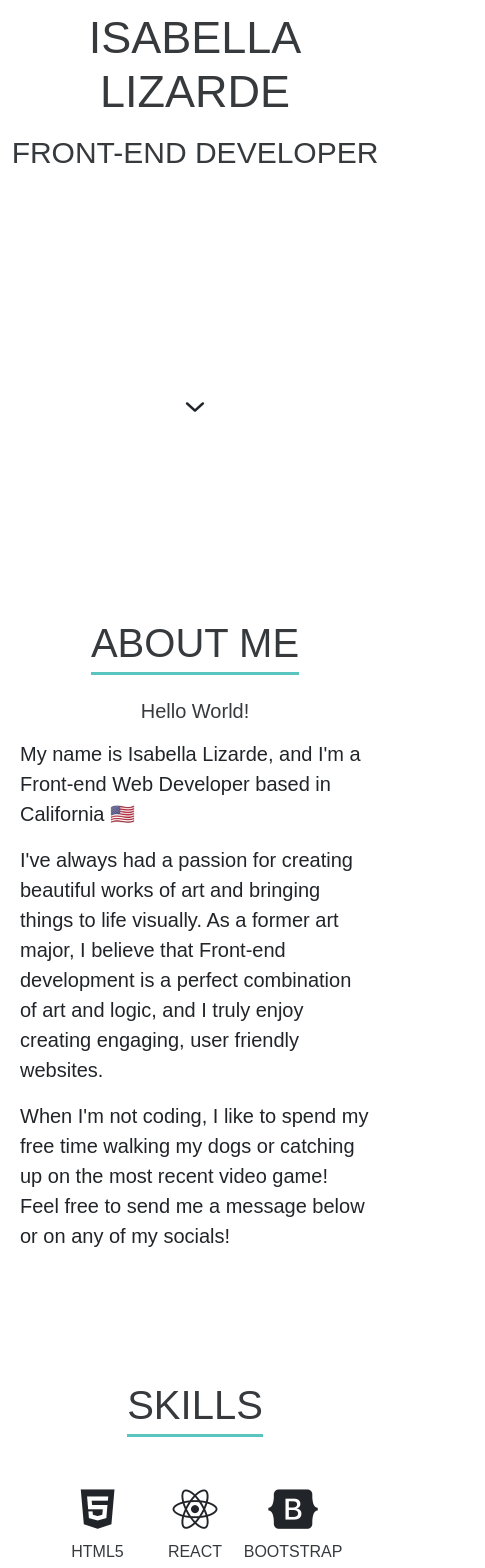
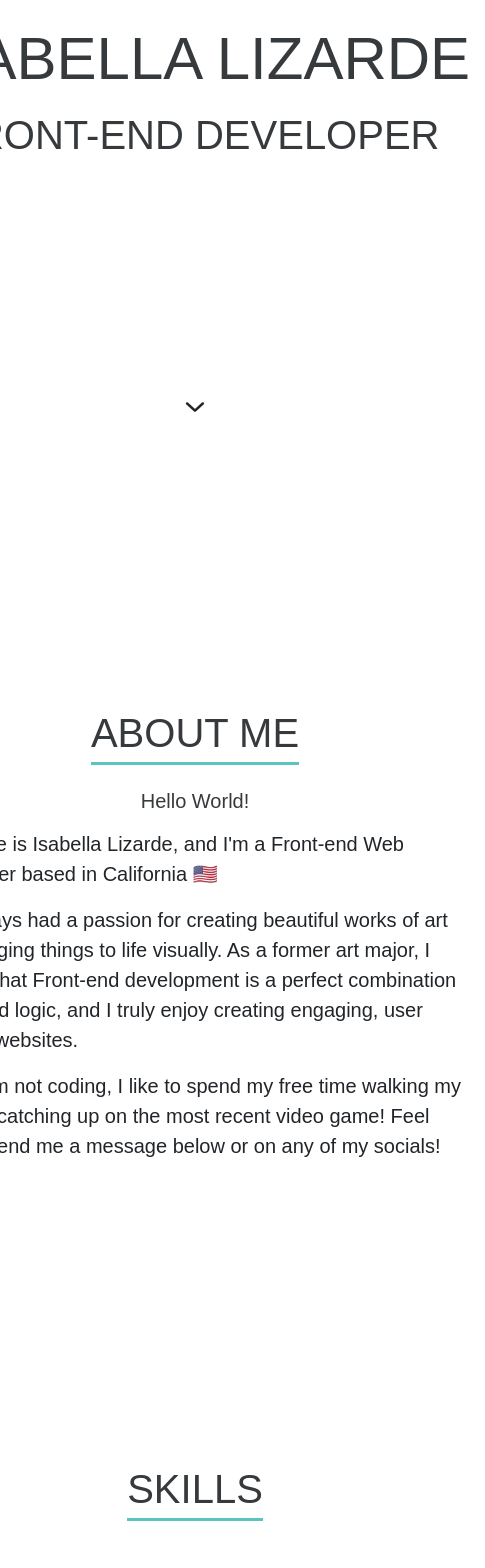
Before and after one commit to soybella/isabella-lizarde-portfolio, a React (Create React App) app: page / in a window 390 px wide. Shown: the part 400-1968 px from the top of the page, 485 px wide, since content can reach past the window. Built offline with nearby package versions, Linux system fonts and the light colour scheme; a web font is replaced by a local one.

Commit message:
Updated layout for each portfolio section

```diff
--- a/src/App.css
+++ b/src/App.css
@@ -116,12 +116,12 @@ img {
   overflow: hidden;
 }
 
-.header h1 {
+.hero-header h1 {
   animation: 2s ease-in-out slideinright;
   text-align: center;
 }
 
-.header h2 {
+.hero-header h2 {
   animation: 2s ease-in-out slideinleft;
   text-align: center;
 }
@@ -158,15 +158,37 @@ img {
   justify-content: center;
 } */
 
-.about-header h2,
-.Skills h2 {
+.about-bio p {
+  text-align: start;
+}
+
+.about-header h2 {
+  display: flex;
+  /* justify-content: start; */
+  margin-left: 0;
+}
+
+/* .about-header h2, */
+.header {
   width: fit-content;
   padding-bottom: 5px;
   border-bottom: 3px solid #49beb7;
 }
 
+.header {
+  margin: 0 auto;
+}
+
 .Skills h2 {
   margin: 0 auto;
+  margin-bottom: 30px;
+}
+
+.Skills {
+  display: flex;
+  justify-content: center;
+  align-items: center;
+  height: 100vh;
 }
 
 .about-container {
@@ -348,18 +370,27 @@ img {
 } */
 
 .skills-container {
-  display: flex;
-  margin: 0 auto;
-  max-width: 1000px;
+  display: grid;
+  flex-wrap: wrap;
+  grid-gap: 30px;
+  grid-template-columns: repeat(6, 1fr);
+  /* flex-basis: 40%; */
+  justify-content: center;
+  align-items: center;
+  /* height: 100vh; */
+  /* margin: 0 auto; */
 }
 
 .skills-icon {
-  display: grid;
-  /* padding: 30px; */
-  grid-gap: 10px;
+  /* display: grid; */
+  list-style: none;
+  padding: 30px;
+  /* grid-gap: 60px; */
   max-width: 200px;
   max-height: 100px;
-  margin: 50px auto;
+  /* margin: 50px auto; */
+  /* justify-content: center; */
+  /* margin: 0 auto; */
 }
 
 .Skills h4 {
@@ -462,16 +493,9 @@ img {
     text-align: center;
   }
 
-  /* .skills-container {
-    display: flex;
-    flex-wrap: wrap; */
-  /* grid-column: 1/3; */
-  /* grid-row: 3; */
-  /* height: 100px;
-    grid-template-rows: 100px;
-    width: 100%; */
-  /* grid-template-columns: 1fr 1fr 1fr; */
-  /* } */
+  .skills-container {
+    grid-template-columns: repeat(3, 1fr);
+  }
 
   /* .skills-row {
     grid-column: 1;
--- a/src/App.js
+++ b/src/App.js
@@ -10,7 +10,7 @@ function App() {
       <NavBar />
       <div className="hero-container">
         <div className="hero">
-          <div className="header">
+          <div className="hero-header">
             <h1 className="pb-2">Isabella Lizarde</h1>
             <h2 className="pb-2">Front-end developer </h2>
             {/* <h2 className="pb-2">based in California 🇺🇸</h2> */}
--- a/src/Contact.js
+++ b/src/Contact.js
@@ -2,7 +2,7 @@ import React from "react";
 
 export default function Contact() {
   return (
-    <div className="Contact">
+    <div className="Contact" id="contact">
       <div className="container work-inquiry container-bg mt-5">
         <div className="row">
           <h1 className="text-center">Contact me 💌 </h1>
--- a/src/Main.js
+++ b/src/Main.js
@@ -7,11 +7,18 @@ import profilePhoto from "./images/temp-profile-image.JPG";
 export default function Main() {
   return (
     <div className="Main" id="about">
-      <div className="container about-container">
+      <div className="container about-container text-start">
         <div className="row">
+          <div className="col-lg-6 d-none d-lg-block">
+            <img
+              src={profilePhoto}
+              className="img-fluid rounded portfolio-profile-image"
+              alt="Isabella Lizarde"
+            />
+          </div>
           <div className="col-lg-6">
             <div className="about-header">
-              <h2 className="mb-4">About Me</h2>
+              <h2 className="mb-4 header">About Me</h2>
               <h5 className="mb-3">Hello World!</h5>
             </div>
             <div className="about-bio">
@@ -33,13 +40,6 @@ export default function Main() {
               </p>
             </div>
           </div>
-          <div className="col-lg-6 d-none d-lg-block">
-            <img
-              src={profilePhoto}
-              className="img-fluid rounded portfolio-profile-image"
-              alt="Isabella Lizarde"
-            />
-          </div>
         </div>
       </div>
       <Skills />
--- a/src/NavBar.js
+++ b/src/NavBar.js
@@ -42,6 +42,7 @@ export default function NavBar() {
                 <a
                   className="nav-link"
                   href="#about"
+                  alt="Isabella's about page"
                   title="Isabella's about page"
                 >
                   About
@@ -50,7 +51,18 @@ export default function NavBar() {
               <li className="nav-item">
                 <a
                   className="nav-link"
-                  href="/work.html"
+                  href="#skills"
+                  alt="Isabella's skills page"
+                  title="Isabella's skills page"
+                >
+                  Skills
+                </a>
+              </li>
+              <li className="nav-item">
+                <a
+                  className="nav-link"
+                  href="#projects"
+                  alt="Isabella's projects page"
                   title="Isabella's projects page"
                 >
                   Projects
@@ -59,7 +71,8 @@ export default function NavBar() {
               <li className="nav-item m-0">
                 <a
                   className="nav-link"
-                  href="/contact.html"
+                  href="#contact"
+                  alt="Isabella's contact page"
                   title="Isabella's contact page"
                 >
                   Contact
--- a/src/Projects.js
+++ b/src/Projects.js
@@ -2,7 +2,8 @@ import React from "react";
 
 export default function Projects() {
   return (
-    <div className="Projects">
+    <div className="Projects" id="projects">
+      <h2 className="header text-center">Projects</h2>
       <div className="container pt-5">
         <div className="row">
           <div className="col-sm-6 d-none d-md-block">
@@ -40,7 +41,7 @@ export default function Projects() {
             </p>
             <div className="mt-5">
               <a
-                href="#homepage"
+                href="#weather"
                 className="button-link"
                 title="Weather App Website"
               >
--- a/src/Skills.js
+++ b/src/Skills.js
@@ -4,71 +4,71 @@ import responsiveIcon from "./images/responsive-icon.jpeg";
 
 export default function Skills() {
   return (
-    <div className="Skills">
-      <div className="pt-3 skills-wrapper">
+    <div className="Skills" id="skills">
+      <div className="container text-center pt-3">
         {/* <div className="skills-container justify-content-center"> */}
-        <h2 className="text-center">Skills</h2>
-        <div className="skills-container justify-content-center">
-          <div className="col-3 col-md-4 text-center">
-            <div className="skills-icon">
+        <h2 className="text-center header">Skills</h2>
+        <ul className="skills-container p-4">
+          {/* <div className="col-3 col-md-4 text-center"> */}
+          <li className="skills-icon">
             <i className="fa-brands fa-html5"></i>
             <h4>HTML5</h4>
-            </div>
-            <div className="skills-icon">
+          </li>
+          <li className="skills-icon">
             <i className="fa-brands fa-css3-alt"></i>
             <h4>CSS</h4>
-            </div>
-            <div className="skills-icon">
+          </li>
+          <li className="skills-icon">
             <i className="fa-brands fa-square-js"></i>
             <h4>JavaScript</h4>
-            </div>
-            <div className="skills-icon">
+          </li>
+          <li className="skills-icon">
             <i className="fa-solid fa-gear"></i>
             <h4>API</h4>
-            </div>
-          </div>
-          <div className="col-3 col-md-4 text-center">
-            <div className="skills-icon">
+          </li>
+          {/* </div> */}
+          {/* <div className="col-3 col-md-4 text-center"> */}
+          <li className="skills-icon">
             <i className="fa-brands fa-react"></i>
             <h4>React</h4>
-            </div>
-            <div className="skills-icon">
+          </li>
+          <li className="skills-icon">
             <i className="fa-brands fa-github"></i>
             <h4>GitHub</h4>
-            </div>
-            <div className="skills-icon">
+          </li>
+          <li className="skills-icon">
             <div className="img-icon vscode-icon">
               <img src={vscodeIcon} alt="vscode-icon" />
             </div>
             <h4>VSCode</h4>
-            </div>
-            <div className="skills-icon">
+          </li>
+          <li className="skills-icon">
             <i className="fa-solid fa-terminal"></i>
             <h4>Terminal</h4>
-            </div>
-          </div>
+          </li>
+          {/* </div> */}
 
-          <div className="col-3 col-md-4 text-center">
-            <div className="skills-icon">
+          {/* <div className="col-3 col-md-4 text-center"> */}
+          <li className="skills-icon">
             <i className="fa-brands fa-bootstrap"></i>
             <h4>Bootstrap</h4>
-            </div>
-            <div className="skills-icon">
+          </li>
+          <li className="skills-icon">
             <i className="fa-brands fa-npm"></i>
             <h4>NPM</h4>
-            </div>
-            <div className="skills-icon">
+          </li>
+          <li className="skills-icon">
             <i className="fa-solid fa-magnifying-glass"></i>
             <h4>SEO</h4>
-            </div>
-            <div className="skills-icon">
+          </li>
+          <li className="skills-icon">
             <div className="img-icon responsive-icon">
               <img src={responsiveIcon} alt="responsive-icon" />
             </div>
             <h4>Responsive Design</h4>
-            </div>
-          </div>
-        </div>
+          </li>
+          {/* </div> */}
+        </ul>
       </div>
     </div>
   );
```
Lines whose indentation alone changed are shown as unchanged.
